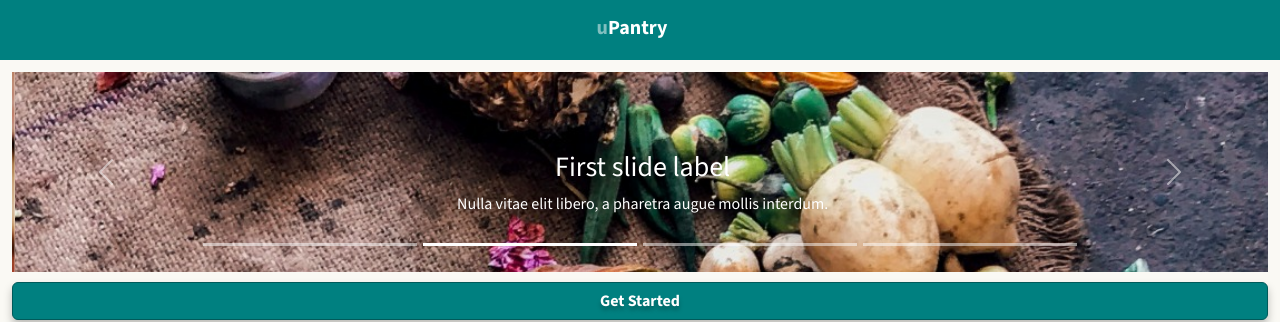
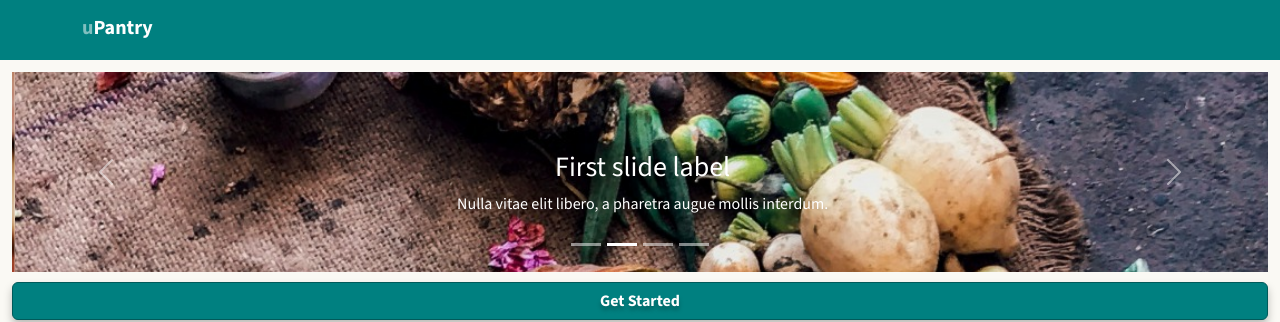
Before and after one commit to upantry/upantry-core, a React (Vite) app in the folder client/: page / in a window 1280 px wide. Shown: the top 322 px of the page. Built offline with nearby package versions, Linux system fonts and the light colour scheme.

Commit message:
Loading state and layout fixes

```diff
--- a/client/package.json
+++ b/client/package.json
@@ -18,6 +18,7 @@
     "react-animated-counter": "^1.7.8",
     "react-bootstrap": "^2.10.2",
     "react-dom": "^18.2.0",
+    "react-loader-spinner": "^6.1.6",
     "react-markdown": "^9.0.1",
     "react-router-dom": "^6.22.3"
   },
--- a/client/src/index.scss
+++ b/client/src/index.scss
@@ -30,6 +30,20 @@
   background-color: rgba(245, 243, 233, 0.5);
 }
 
+#loading-overlay {
+  background-color: rgba(255,255,255, 0.8);
+  position: absolute;
+  left: 0;
+  right: 0;
+  top: 0;
+  bottom: 0;
+  display: flex;
+  flex-direction: column;
+  justify-content: center;
+  align-items: center;
+  font-size: 40px;
+}
+
 #root h1,
 #root h2 {
   margin-top: 12px;
@@ -56,6 +70,7 @@
   flex-direction: column;
   min-height: 100%;
   height: 100%;
+  min-height: 0;
 }
 
 #screen-layout .nav-bar {
@@ -74,18 +89,22 @@
   margin-right: 4px;
 }
 
-#screen-layout * {
+#screen-layout > * {
   flex: 1 0 auto;
 }
 
 #screen-layout > .page {
   display: flex;
   flex-direction: column;
+  min-height: 0;
+  flex: 1;
 }
 
 #screen-layout > .page > .content {
-  flex: 1 0 auto;
+  flex: 1;
   padding: 12px;
+  overflow: auto;
+  min-height: 0;
 }
 
 #screen-layout > .page > .action-bar {
--- a/client/src/routes/ingredients-picture.tsx
+++ b/client/src/routes/ingredients-picture.tsx
@@ -22,7 +22,6 @@
   return (
     <Page>
       <Content>
-        {/* <h1>Take a picture of your ingredients ({navigation.state})</h1> */}
         <Form method="post" ref={formRef} style={{ height: "100%" }}>
           <Camera
             onPictureTaken={(pic) => {
--- a/client/src/routes/root.tsx
+++ b/client/src/routes/root.tsx
@@ -1,10 +1,14 @@
-import { Outlet } from "react-router-dom";
+import { Outlet, useNavigation } from "react-router-dom";
 import Container from "react-bootstrap/Container";
 import Navbar from "react-bootstrap/Navbar";
 import { NavBar } from "../layout";
+import { Hourglass } from "react-loader-spinner";
 
 export function Root() {
+  const navigation = useNavigation();
+
   return (
+    <>
       <div id="screen-layout">
         <NavBar>
           <Navbar>
@@ -18,5 +22,10 @@
 
         <Outlet />
       </div>
+
+      <div id="loading-overlay" style={{ visibility: navigation.state === 'loading' ? 'visible' : 'hidden' }}>
+        <Hourglass colors={['rgba(0, 128, 128, 1)', 'rgba(0, 128, 128, 1)']} />
+      </div>
+    </>
   );
 }
```
Also changed, not shown: 1 other file (tests, documents, lock files or other folders). Lines whose indentation alone changed are shown as unchanged.
